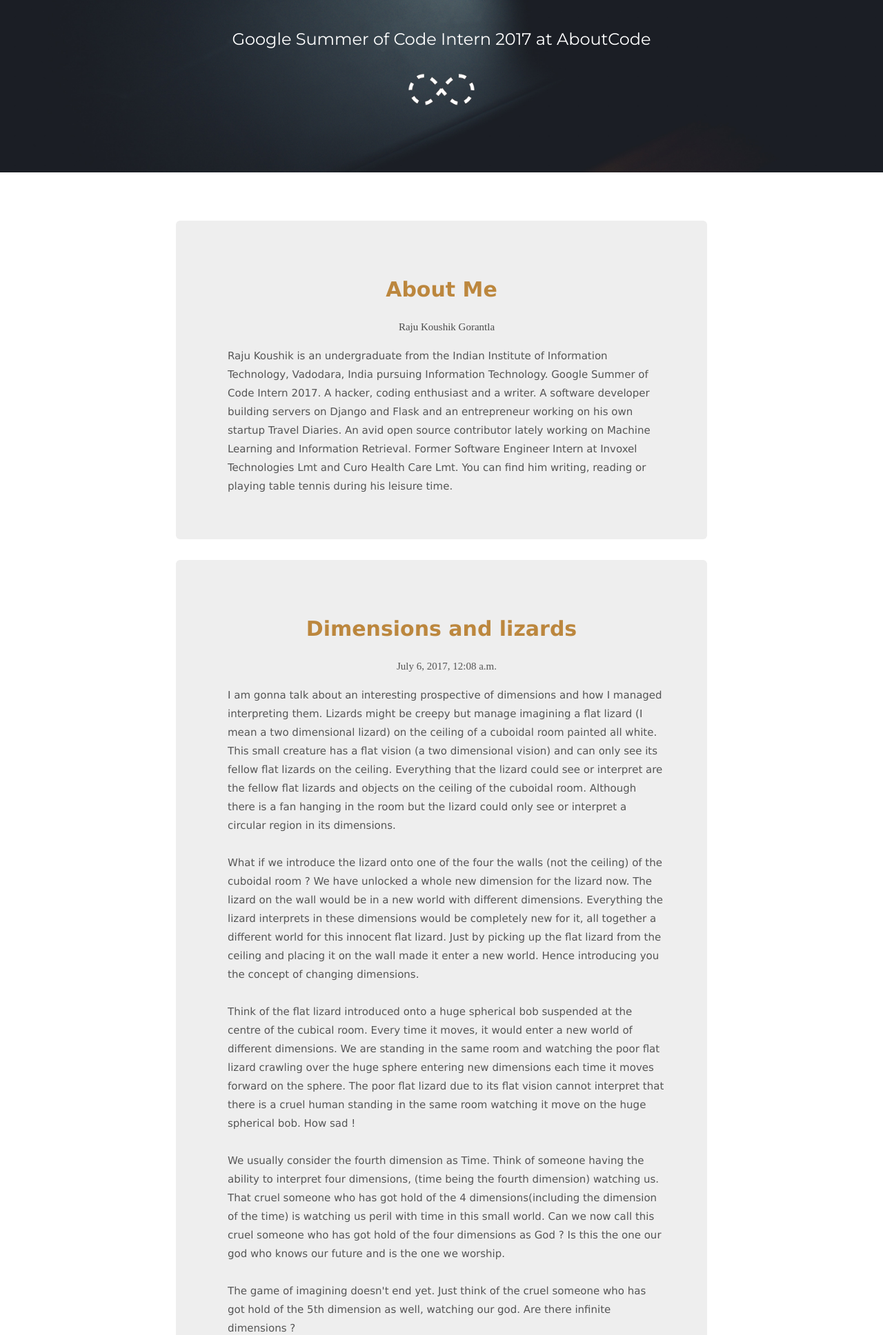
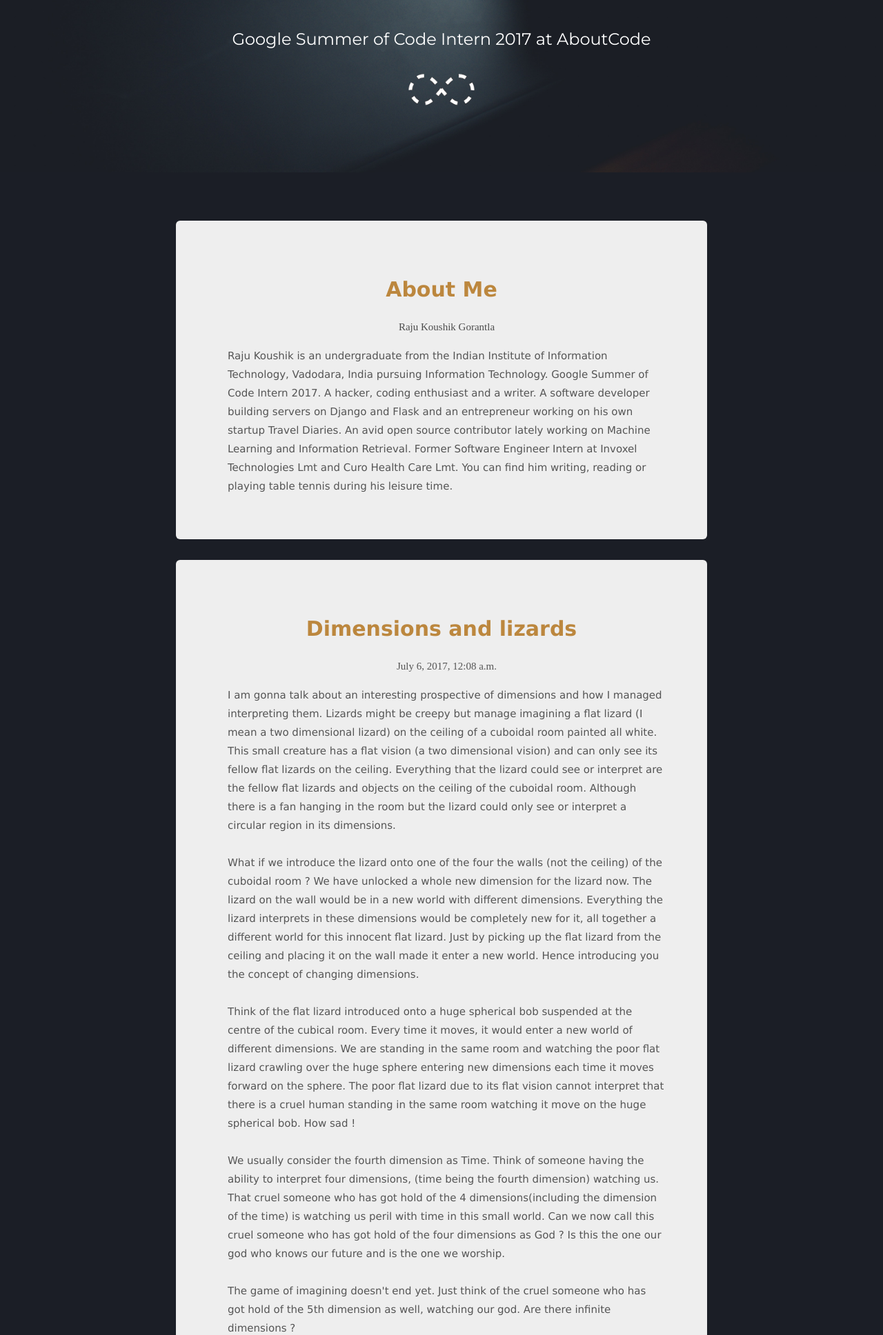
Before and after one commit to RajuKoushik/infiblog, a Django app: page /post/home/ in a window 1280 px wide. Shown: the part 707-2643 px from the top of the page at 69% size. Run offline with Django 3.2, Linux system fonts and the light colour scheme; data comes from the database, SQL or seed files in the repository; some libraries are stand-ins or nearby versions.

Commit message:
Updated Posts
*Improved UI consistency

```diff
--- a/blog/templates/blog/home.html
+++ b/blog/templates/blog/home.html
@@ -197,7 +197,7 @@
         }
 
         .bg-2 {
-            background-color: #ffffff; /* WHite */
+            background-color: #1b1e26; /* WHite */
             color: #555555;
         }
 
@@ -207,7 +207,7 @@
         }
 
         .bg-4 {
-            background-color: #2f2f2f; /* Black Gray */
+                background-color: #bc873e; /* Black Gray */
             color: #fff;
         }
 
@@ -354,7 +354,7 @@
             </div>
         </div>
 
-        <hr color="green" width="100%">
+
     {% endfor %}
 </div>
 
--- a/myblog/urls.py
+++ b/myblog/urls.py
@@ -20,4 +20,5 @@
     url(r'^admin/', admin.site.urls),
     url(r'', include('blog.urls')),
     url(r'^post/', include('blog.urls')),
+
 ]
```
